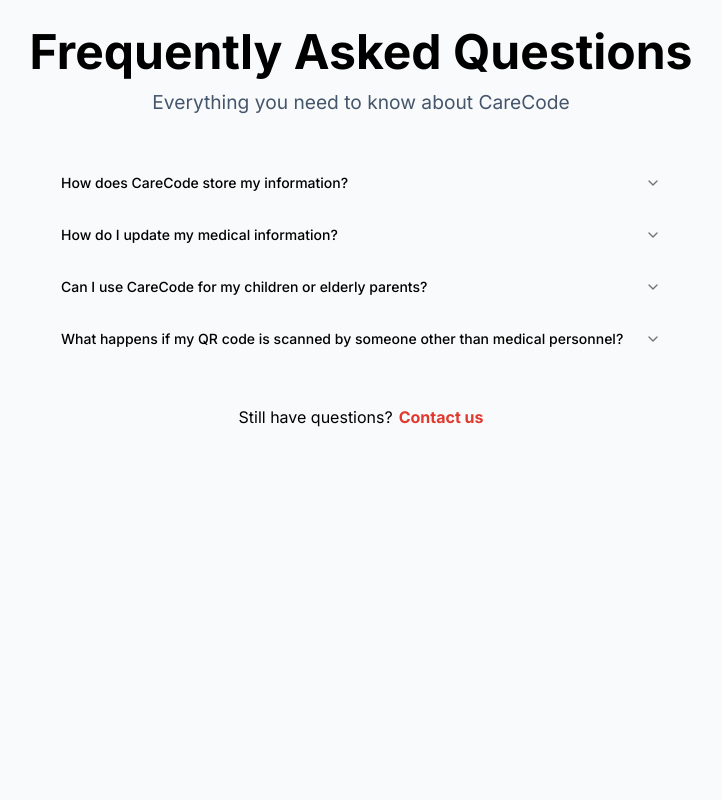
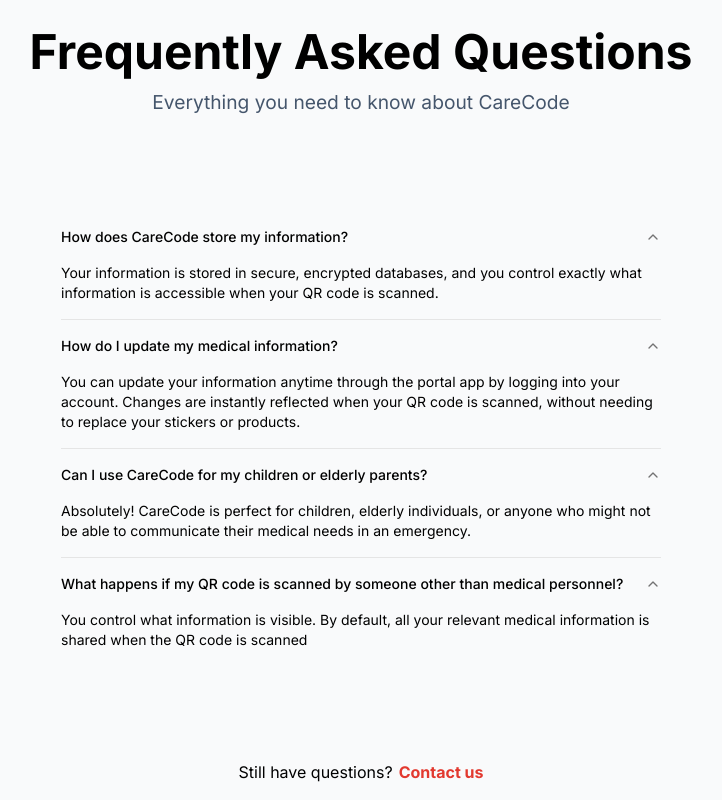
Before and after one commit to AlexTodea00/CareCode, a React (Vite) app: page / in a window 1280 px wide. Shown: the part 3281-4081 px from the top of the page, without its empty margins (279-1001 px from the left). Built offline with nearby package versions, Linux system fonts and the light colour scheme.

Commit message:
Small fix

```diff
--- a/src/pages/landingPage/faq/FAQPage.tsx
+++ b/src/pages/landingPage/faq/FAQPage.tsx
@@ -15,10 +15,11 @@ export default function FAQPage({ ref }: RefType): JSX.Element {
       <p className={styles.subtitle}>
         Everything you need to know about CareCode
       </p>
+      <div className={styles['accordion-wrapper']}>
         <Accordion
           className={`${styles.accordion} mt-10`}
-        type="single"
-        collapsible
+          type="multiple"
+          defaultValue={['item-1', 'item-2', 'item-3', 'item-4']}
         >
           <AccordionItem value="item-1">
             <AccordionTrigger>
@@ -26,26 +27,22 @@ export default function FAQPage({ ref }: RefType): JSX.Element {
             </AccordionTrigger>
             <AccordionContent>
               Your information is stored in secure, encrypted databases, and you
-            control exactly what information is accessible when your QR code is
-            scanned.
+              control exactly what information is accessible when your QR code
+              is scanned.
             </AccordionContent>
           </AccordionItem>
-      </Accordion>
-      <Accordion className={`${styles.accordion}`} type="single" collapsible>
-        <AccordionItem value="item-1">
+          <AccordionItem value="item-2">
             <AccordionTrigger>
               How do I update my medical information?
             </AccordionTrigger>
             <AccordionContent>
               You can update your information anytime through the portal app by
-            logging into your account. Changes are instantly reflected when your
-            QR code is scanned, without needing to replace your stickers or
-            products.
+              logging into your account. Changes are instantly reflected when
+              your QR code is scanned, without needing to replace your stickers
+              or products.
             </AccordionContent>
           </AccordionItem>
-      </Accordion>
-      <Accordion className={`${styles.accordion}`} type="single" collapsible>
-        <AccordionItem value="item-1">
+          <AccordionItem value="item-3">
             <AccordionTrigger>
               Can I use CareCode for my children or elderly parents?
             </AccordionTrigger>
@@ -55,12 +52,10 @@ export default function FAQPage({ ref }: RefType): JSX.Element {
               in an emergency.
             </AccordionContent>
           </AccordionItem>
-      </Accordion>
-      <Accordion className={`${styles.accordion}`} type="single" collapsible>
-        <AccordionItem value="item-1">
+          <AccordionItem value="item-4">
             <AccordionTrigger>
-            What happens if my QR code is scanned by someone other than medical
-            personnel?
+              What happens if my QR code is scanned by someone other than
+              medical personnel?
             </AccordionTrigger>
             <AccordionContent>
               You control what information is visible. By default, all your
@@ -68,6 +63,7 @@ export default function FAQPage({ ref }: RefType): JSX.Element {
             </AccordionContent>
           </AccordionItem>
         </Accordion>
+      </div>
       <span className="mt-10 ">
         Still have questions?
         <a className={styles.link} href="mailto:alextodea14@yahoo.ro">
--- a/src/styles/landingPageGeneral.module.scss
+++ b/src/styles/landingPageGeneral.module.scss
@@ -67,3 +67,8 @@
     margin-left: 6px;
     font-weight: var.$font-bold;
 }
+
+.accordion-wrapper {
+    margin-top: auto;
+    margin-bottom: auto;
+}
```
Lines whose indentation alone changed are shown as unchanged.
